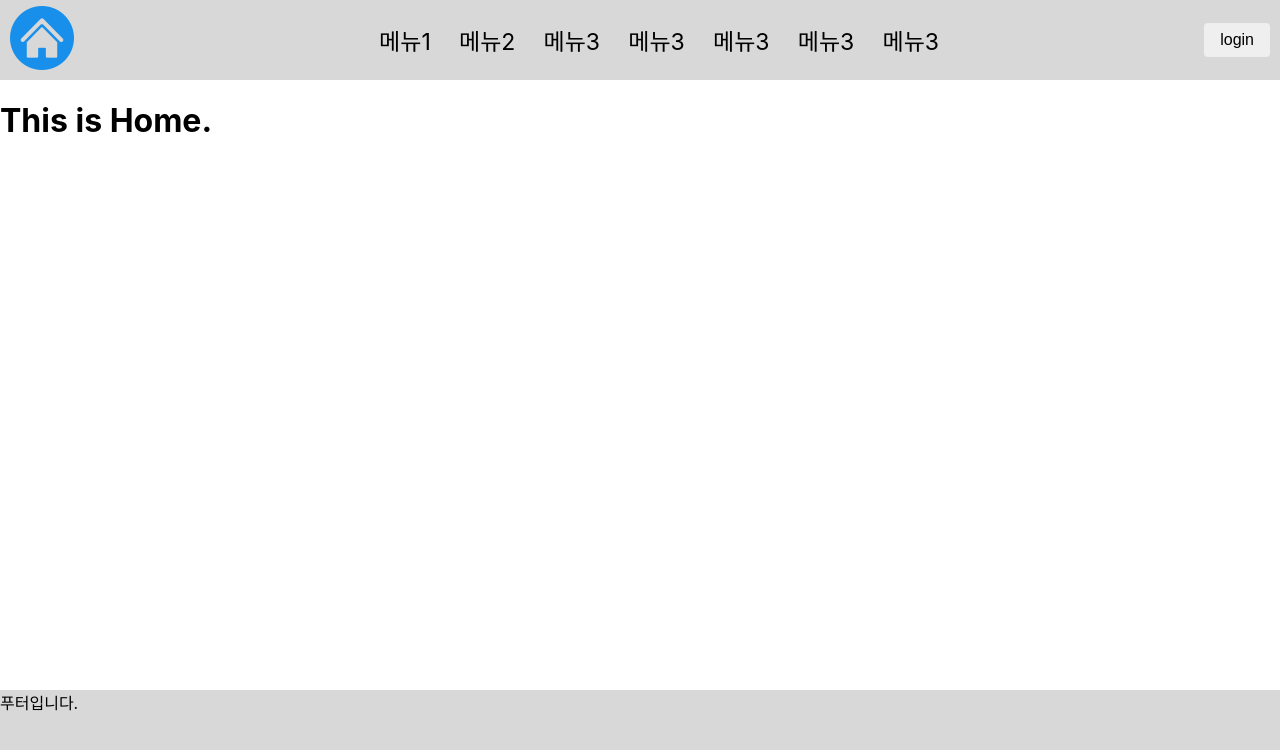
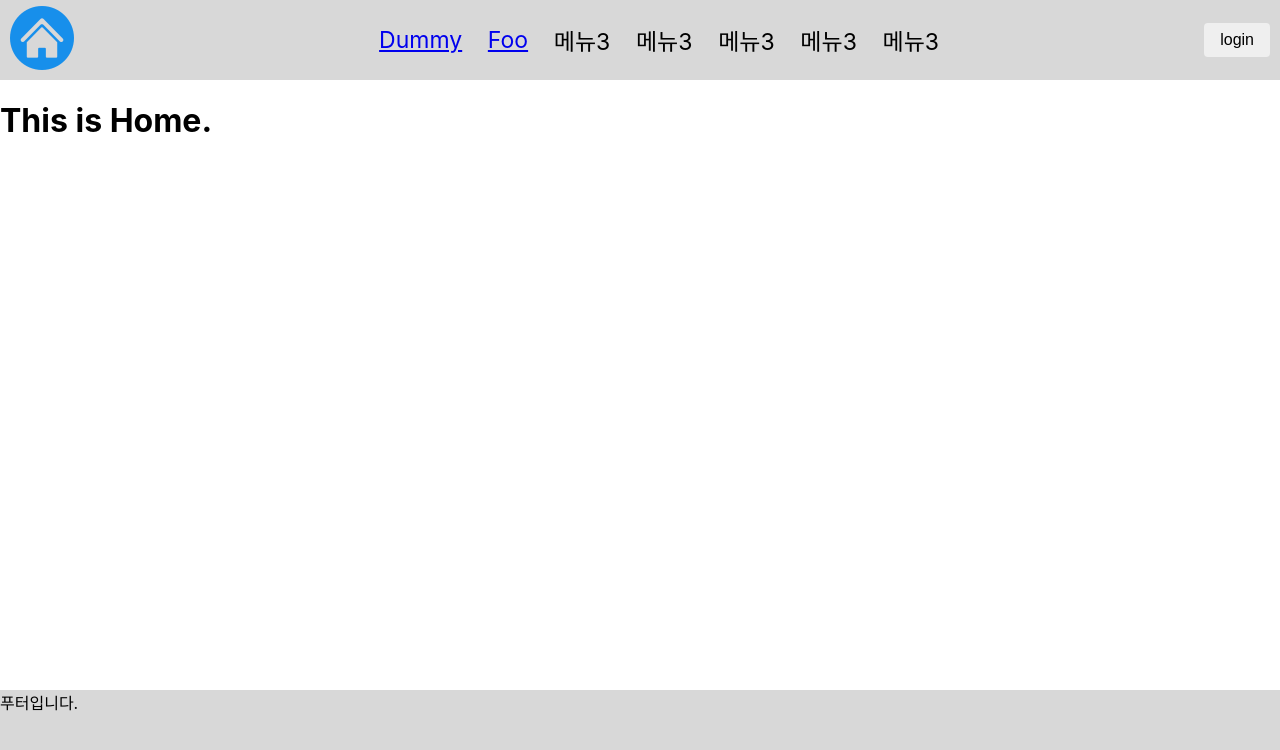
Before and after one commit to aqualung5150/Market, a React (Create React App) app in the folder frontend/: page / in a window 1280 px wide. Shown: the top 750 px of the page. Built offline with nearby package versions, Linux system fonts and the light colour scheme; no server answers.

Commit message:
feat: 테스트용 페이지

```diff
--- a/frontend/src/App.tsx
+++ b/frontend/src/App.tsx
@@ -4,8 +4,10 @@ import Callback from "./pages/Callback";
 import Layout from "./component/Layout";
 import { LoggedInContext } from "./context/LoggedInContext";
 import useLoggedIn from "./hooks/useLoggedIn";
+import Dummy from "./pages/Dummy";
+import Foo from "./pages/Foo";
 
-function App() {
+const App = () => {
   const { loggedIn, setLoggedIn } = useLoggedIn();
   return (
     <BrowserRouter>
@@ -13,12 +15,14 @@ function App() {
         <Routes>
           <Route element={<Layout />}>
             <Route path="/" element={<Home />} />
+            <Route path="/dummy" element={<Dummy />} />
+            <Route path="/foo" element={<Foo />} />
           </Route>
           <Route path="/callback" element={<Callback />} />
         </Routes>
       </LoggedInContext.Provider>
     </BrowserRouter>
   );
-}
+};
 
 export default App;
--- a/frontend/src/component/header/Navbar.tsx
+++ b/frontend/src/component/header/Navbar.tsx
@@ -1,11 +1,16 @@
+import { Link } from "react-router-dom";
 import styles from "../../styles/Header.module.css";
 
 const Navbar = () => {
   return (
     <nav className={styles.nav}>
       <ul>
-        <li>메뉴1</li>
-        <li>메뉴2</li>
+        <li>
+          <Link to="/dummy">Dummy</Link>
+        </li>
+        <li>
+          <Link to="/foo">Foo</Link>
+        </li>
         <li>메뉴3</li>
         <li>메뉴3</li>
         <li>메뉴3</li>
--- /dev/null
+++ b/frontend/src/pages/Dummy.tsx
@@ -0,0 +1,21 @@
+import { useContext, useEffect, useState } from "react";
+import { LoggedInContext } from "../context/LoggedInContext";
+import Login from "../component/Login";
+import Modal from "../component/Modal";
+import { useNavigate } from "react-router-dom";
+
+const Dummy = () => {
+  const { loggedIn } = useContext(LoggedInContext);
+  const navigate = useNavigate();
+  return (
+    <div>
+      {loggedIn ? (
+        <h1>Dummy, the Test...</h1>
+      ) : (
+        <Modal children={<Login />} open={true} />
+      )}
+    </div>
+  );
+};
+
+export default Dummy;
--- /dev/null
+++ b/frontend/src/pages/Foo.tsx
@@ -0,0 +1,9 @@
+const Foo = () => {
+  return (
+    <div>
+      <h1>Foo, the second test</h1>
+    </div>
+  );
+};
+
+export default Foo;
```
